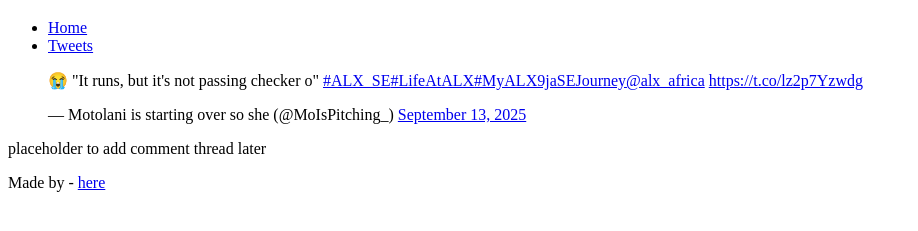
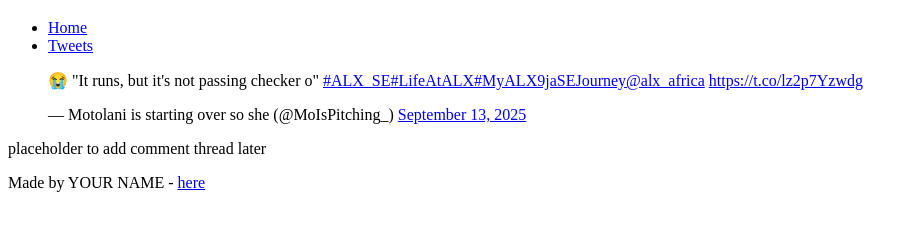
Before and after one commit to The-Motolani/My_First_Portfolio, a plain HTML site: page html_basic/tweets.html in a window 1280 px wide. Shown: the part 61-292 px from the top of the page, without its empty margins (0-918 px from the left). Drawn offline with Linux system fonts and the light colour scheme.

Commit message:
checking

```diff
--- a/html_basic/tweets.html
+++ b/html_basic/tweets.html
@@ -27,7 +27,7 @@
         </aside>
     </main>
     <footer>
-        <p>Made by <YOUR NAME> - <a href="<ANY LINK>" target="_blank">here</a></p>
+        <p>Made by YOUR NAME - <a href="ANY LINK" target="_blank">here</a></p>
     </footer>
  </body>
 </html>
```
